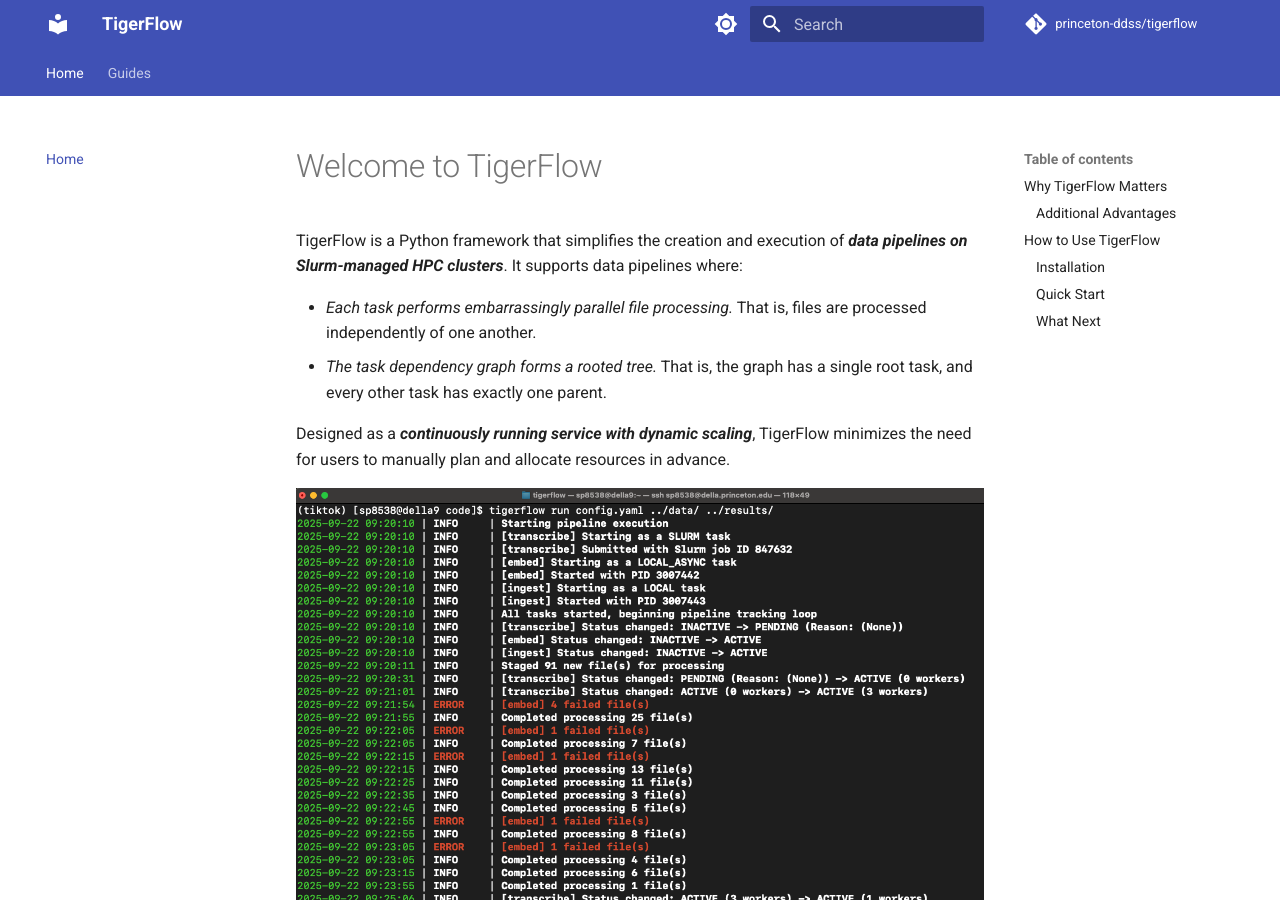
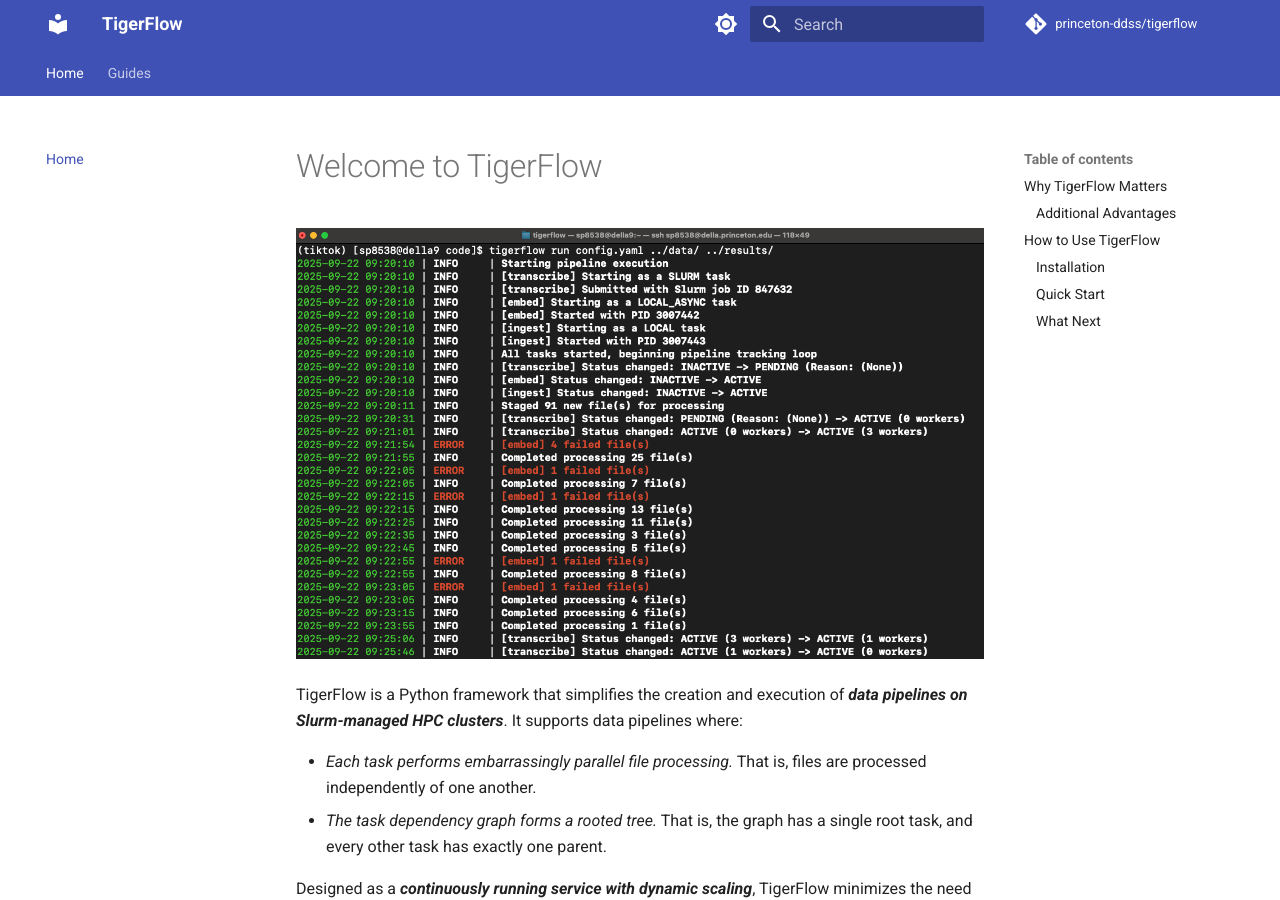
Before and after one commit to princeton-ddss/tigerflow, an MkDocs documentation site: the page built from docs/mkdocs/index.md, in a window 1280 px wide and 900 px high. Built offline with MkDocs 1.6.1 and Material for MkDocs 9.7.7, drawn with Linux system fonts in a browser that asks for light colours; comment, search, counter and statistics services are not loaded; the version menu is left out.

Commit message:
Move screenshot location in docs

```diff
--- a/docs/mkdocs/index.md
+++ b/docs/mkdocs/index.md
@@ -1,4 +1,8 @@
 # Welcome to TigerFlow
+
+<p align="center">
+  <img alt="tigerflow-run-screenshot" src="https://raw.githubusercontent.com/princeton-ddss/tigerflow/refs/heads/main/.github/assets/screenshot.png" width="700" />
+</p>
 
 TigerFlow is a Python framework that simplifies the creation and execution of ***data pipelines on Slurm-managed HPC clusters***. It supports data pipelines where:
 
@@ -6,10 +10,6 @@
 - *The task dependency graph forms a rooted tree.* That is, the graph has a single root task, and every other task has exactly one parent.
 
 Designed as a ***continuously running service with dynamic scaling***, TigerFlow minimizes the need for users to manually plan and allocate resources in advance.
-
-<p align="center">
-  <img alt="tigerflow-run-screenshot" src="https://raw.githubusercontent.com/princeton-ddss/tigerflow/refs/heads/main/.github/assets/screenshot.png" width="700" />
-</p>
 
 ## Why TigerFlow Matters
 
```
Also changed, not shown: README.md.
